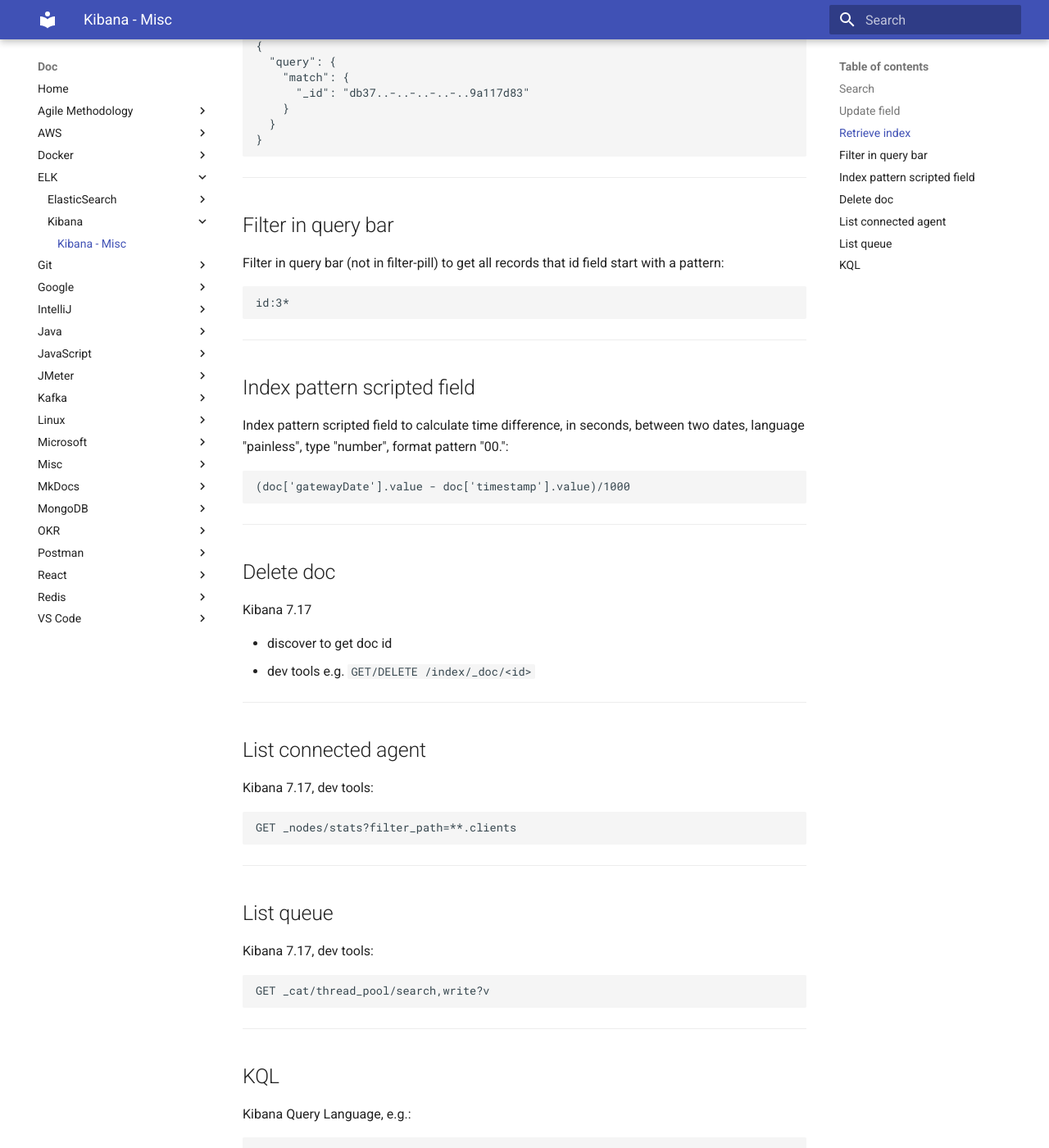
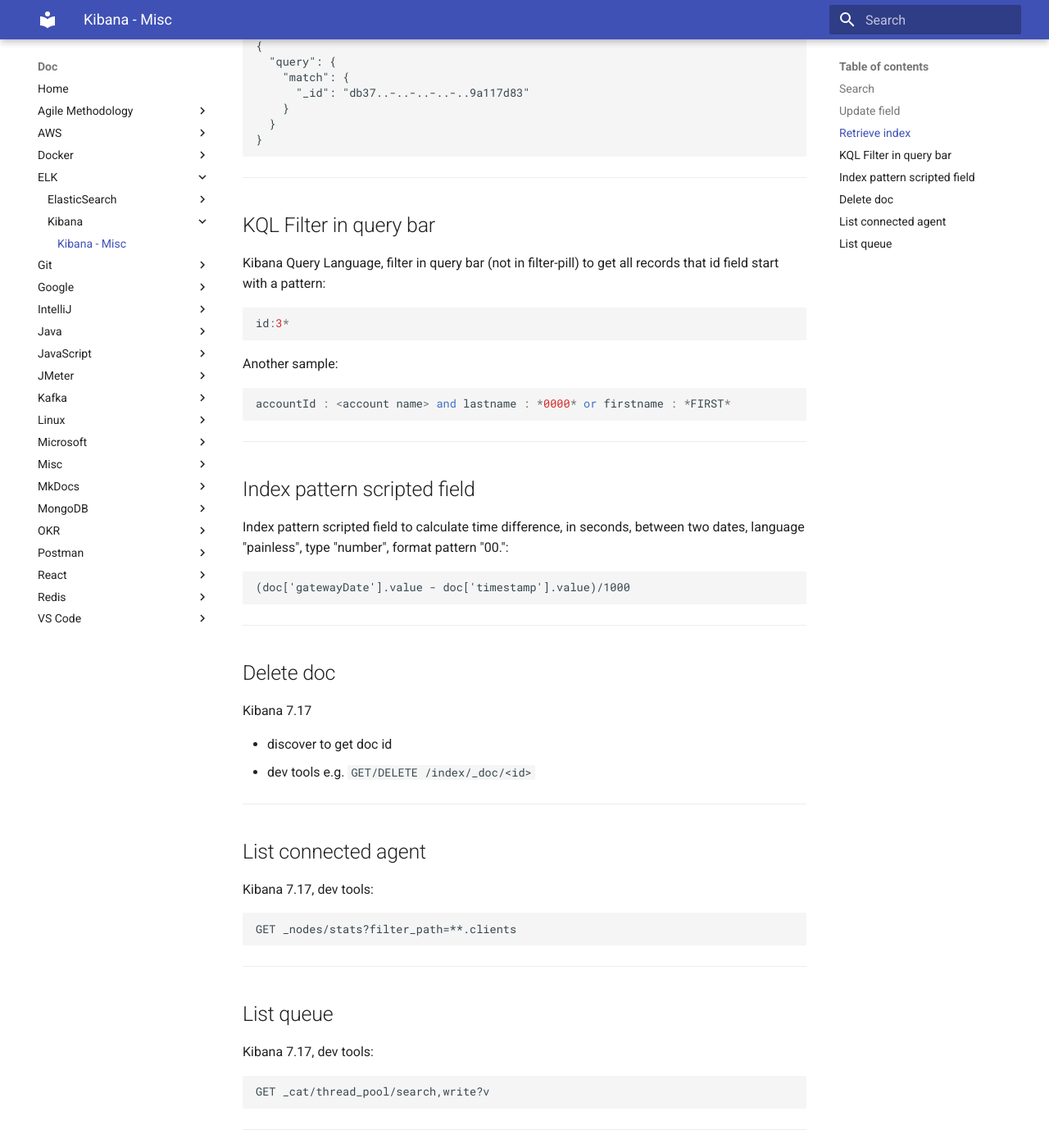
Before and after one commit to oldu73/doc, an MkDocs documentation site: the page built from docs/elk/kibana/kibana.md, in a window 1280 px wide and 1400 px high, scrolled down 1297 px. Shown: the whole window at 82% size. Built offline with MkDocs 1.6.1 and Material for MkDocs 9.7.7, drawn with Linux system fonts in a browser that asks for light colours.

Commit message:
kibana kql fix again

````diff
--- a/docs/elk/kibana/kibana.md
+++ b/docs/elk/kibana/kibana.md
@@ -71,12 +71,18 @@
 
 ---
 
-## Filter in query bar
+## KQL Filter in query bar
 
-Filter in query bar (not in filter-pill) to get all records that id field start with a pattern:
+Kibana Query Language, filter in query bar (not in filter-pill) to get all records that id field start with a pattern:
 
-```txt
+```kql
 id:3*
+```
+
+Another sample:
+
+```kql
+accountId : <account name> and lastname : *0000* or firstname : *FIRST*
 ```
 
 ---
@@ -119,13 +125,3 @@
 ```
 
 ---
-
-## KQL
-
-Kibana Query Language, e.g.:
-
-```kql
-accountId : <account name> and lastname : *0000* or firstname : *FIRST*
-```
-
----
````
